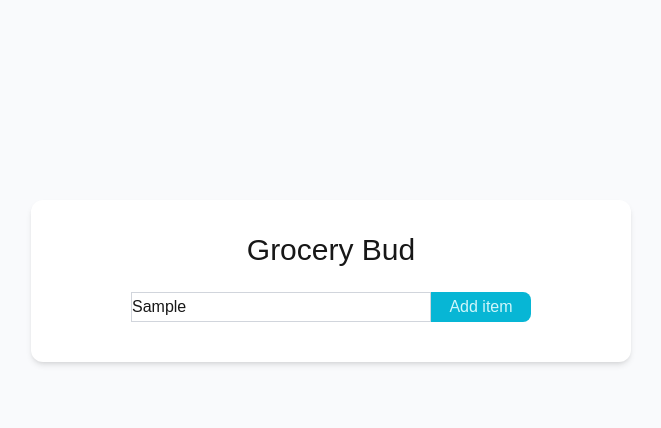
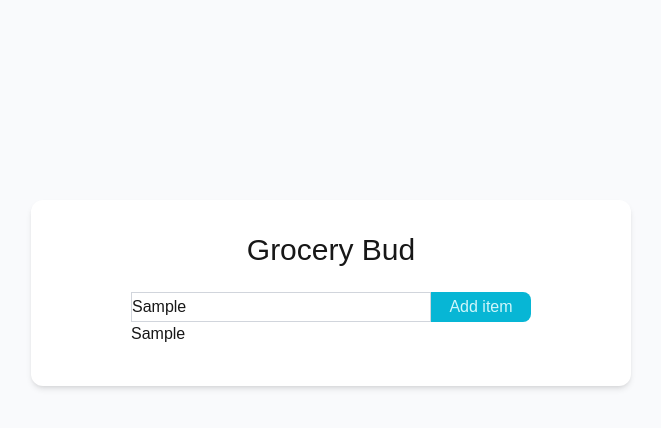
Before and after one commit to Oyunjargal17/grocery, a Next.js app: page / in a window 1280 px wide. Both pictures are taken after typing "Sample" into the empty fields and a click on the button "Add item". Shown: the top 428 px of the page, without its empty margins (309-970 px from the left). Built offline with nearby package versions, Linux system fonts and the light colour scheme.

Commit message:
add commit

```diff
--- a/src/app/page.jsx
+++ b/src/app/page.jsx
@@ -8,14 +8,22 @@ export default function Home() {
 
 const Grocery = () => {
   const [value, setValue] = useState("");
+  const [list, setList] = useState([]);
+
   const onChange = (event) => {
     setValue(event.target.value);
   };
-  console.log(value);
-  return <GroceryList value={value} onChange={onChange} />;
+
+  const add = () => {
+    const newList = [...list, value];
+    setList(newList);
+  };
+  return (
+    <GroceryList value={value} onChange={onChange} add={add} list={list} />
+  );
 };
 
-const GroceryList = ({ value, onChange }) => {
+const GroceryList = ({ value, onChange, add, list }) => {
   return (
     <div className=" h-screen  bg-[#f9fafc]">
       <div className="flex justify-center">
@@ -28,9 +36,17 @@ const GroceryList = ({ value, onChange }) => {
               className="border border-gray-300 w-[300px] h-[30px]"
               type="text"
             />
-            <button className="bg-[#07b6d5] text-[#d0f6fa] w-[100px] h-[30px] rounded-r-lg">
+            <button
+              onClick={add}
+              className="bg-[#07b6d5] text-[#d0f6fa] w-[100px] h-[30px] rounded-r-lg"
+            >
               Add item
             </button>
+            <ul>
+              {list.map((item, index) => {
+                return <li key={index}>{item}</li>;
+              })}
+            </ul>
           </div>
         </div>
       </div>
```
Also changed, not shown: 1 other file (tests, documents, lock files or other folders).
